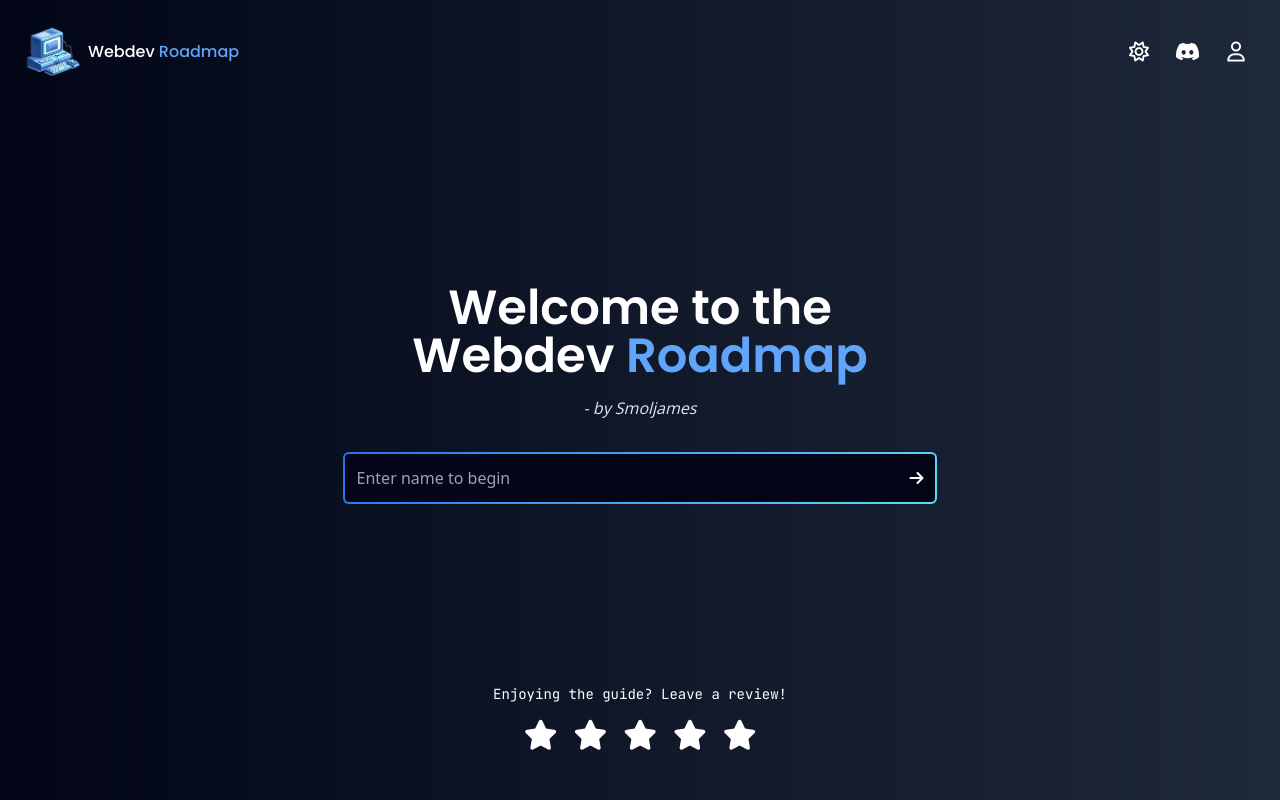
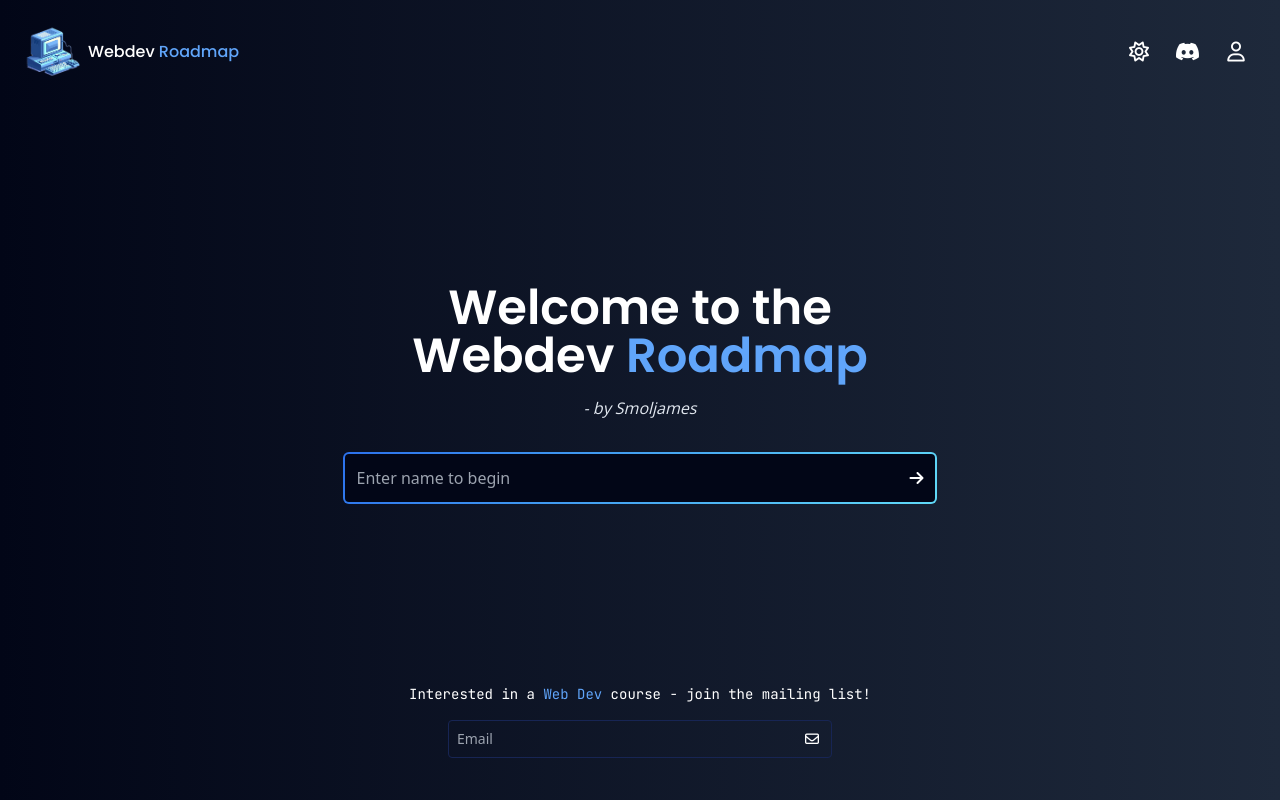
Before and after one commit to jamezmca/roadmap-v2, a SvelteKit app: page / in a window 1280 px wide. Shown: the top 800 px of the page. Built offline with nearby package versions, Linux system fonts and the light colour scheme.

Commit message:
Update Footer.svelte

```diff
--- a/src/components/Footer.svelte
+++ b/src/components/Footer.svelte
@@ -105,6 +105,7 @@
 <footer
     class="py-10 sm:py-14 md:py-20 flex flex-col gap-8 sm:gap-10 md:gap-14 items-center justify-center p-4 text-sm"
 >
+    {#if $store.name}
         <div class="flex flex-col gap-4">
             <h4 class="text-center">Enjoying the guide? Leave a review!</h4>
             <div class="flex items-center justify-center">
@@ -121,6 +122,7 @@
                 {/each}
             </div>
         </div>
+    {/if}
 
     <div class="flex flex-col gap-4">
         <h4 class="text-center">
```
Lines whose indentation alone changed are shown as unchanged.
